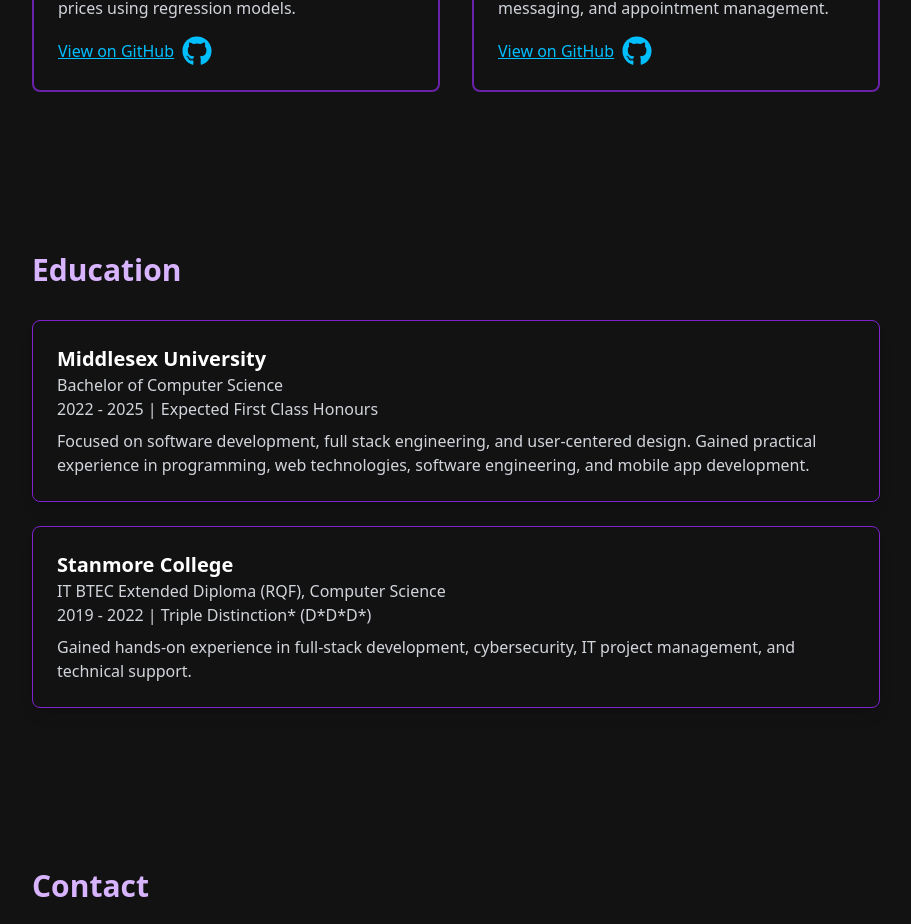
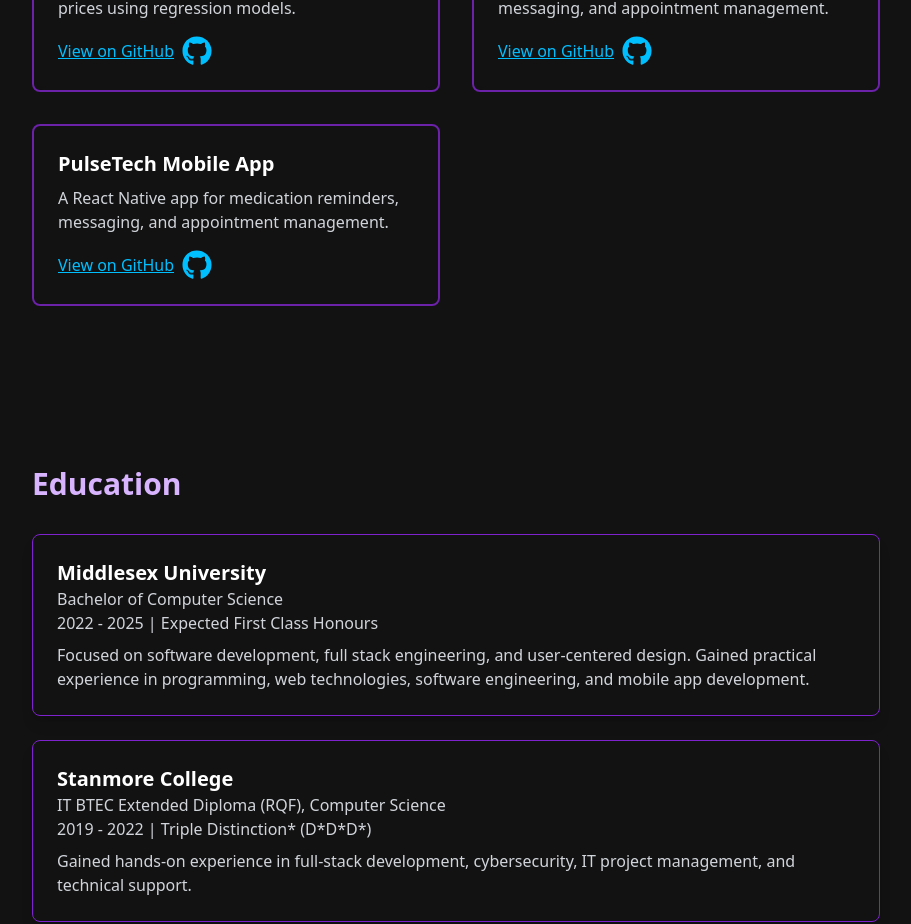
Before and after one commit to FabianC1/PortfolioWebsite, a React (Vite) app: page / in a window 1280 px wide. Shown: the part 1518-2442 px from the top of the page, without its empty margins (184-1095 px from the left). Built offline with nearby package versions, Linux system fonts and the light colour scheme.

Commit message:
focus remains on animating the projects

```diff
--- a/src/App.tsx
+++ b/src/App.tsx
@@ -211,6 +211,26 @@ function App() {
             </div>
           </div>
 
+          {/* PulseTech Mobile App Card */}
+          <div className="project-card">
+            <div className="project-card-content p-6 rounded-lg shadow-lg">
+              <h3 className="text-xl font-semibold mb-2 text-white">PulseTech Mobile App</h3>
+              <p className="text-gray-300 mb-4">
+                A React Native app for medication reminders, messaging, and appointment management.
+              </p>
+              <a
+                href="https://github.com/FabianC1/PulseTechMobile"
+                target="_blank"
+                rel="noopener noreferrer"
+                className="text-skyBlue hover:text-white underline inline-flex items-center space-x-2"
+              >
+                <span>View on GitHub</span>
+                <FaGithub className="text-3xl" />
+              </a>
+
+            </div>
+          </div>
+
         </div>
       </section>
 
```
